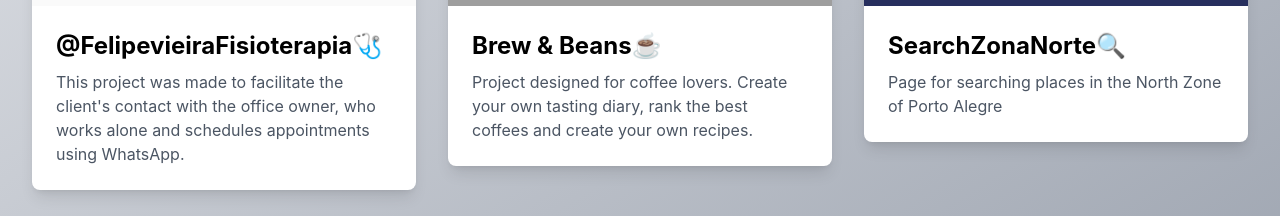
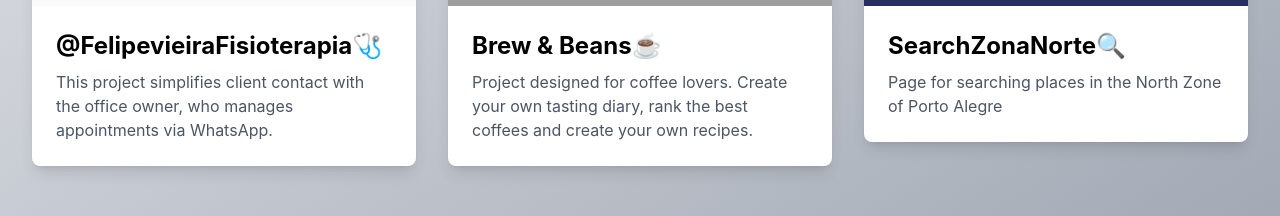
Before and after one commit to dougsoa/portifolio, a React (Create React App) app: page /portfolio in a window 1280 px wide. Shown: the part 478-694 px from the top of the page. Built offline with nearby package versions, Linux system fonts and the light colour scheme; grey boxes are pictures that could not be loaded.

Commit message:
Add files via upload

```diff
--- a/src/pages/Portfolio.js
+++ b/src/pages/Portfolio.js
@@ -12,7 +12,7 @@ const projects = [
     id: 1,
     imageUrl: FelipeFisioterapia,
     title: '@FelipevieiraFisioterapia🩺',
-    description: "This project was made to facilitate the client's contact with the office owner, who works alone and schedules appointments using WhatsApp.",
+    description: "This project simplifies client contact with the office owner, who manages appointments via WhatsApp.",
   },
   {
     id: 2,
--- a/src/pages/ProjectDetail.js
+++ b/src/pages/ProjectDetail.js
@@ -81,7 +81,7 @@ const ProjectDetail = () => {
     }
 
 return (
-        <div className="min-h-screen bg-gradient-to-br from-gray-200 to-gray-400 p-5 md:p-10 flex flex-col items-center mt-12">
+  <div className="min-h-screen bg-gradient-to-br from-gray-200 to-gray-400 p-5 md:p-10 flex flex-col items-center mt-16 md:mt-12">
     <h2 className="text-3xl md:text-4xl font-extrabold mb-4 text-blue-600">{project.title}</h2>
 
     <div className="mb-6">
@@ -117,7 +117,10 @@ const ProjectDetail = () => {
           src={imageUrl}
           alt={`Project screenshot ${index + 1}`}
           className="w-full md:w-1/2 h-auto object-cover rounded-lg shadow-lg transform transition-transform duration-500 hover:scale-105 mb-4 md:mb-0"
-                        style={{ maxHeight: '400px' }} // Define uma altura máxima para garantir que a imagem não fique muito grande
+          style={{
+            maxHeight: '400px', // Define uma altura máxima para que a imagem fique controlada
+            objectPosition: 'center center', // Ajuste o foco da imagem no centro
+          }}
         />
         <div className="md:ml-6">
           <p className="text-md md:text-lg text-gray-700">
```
Lines whose indentation alone changed are shown as unchanged.
